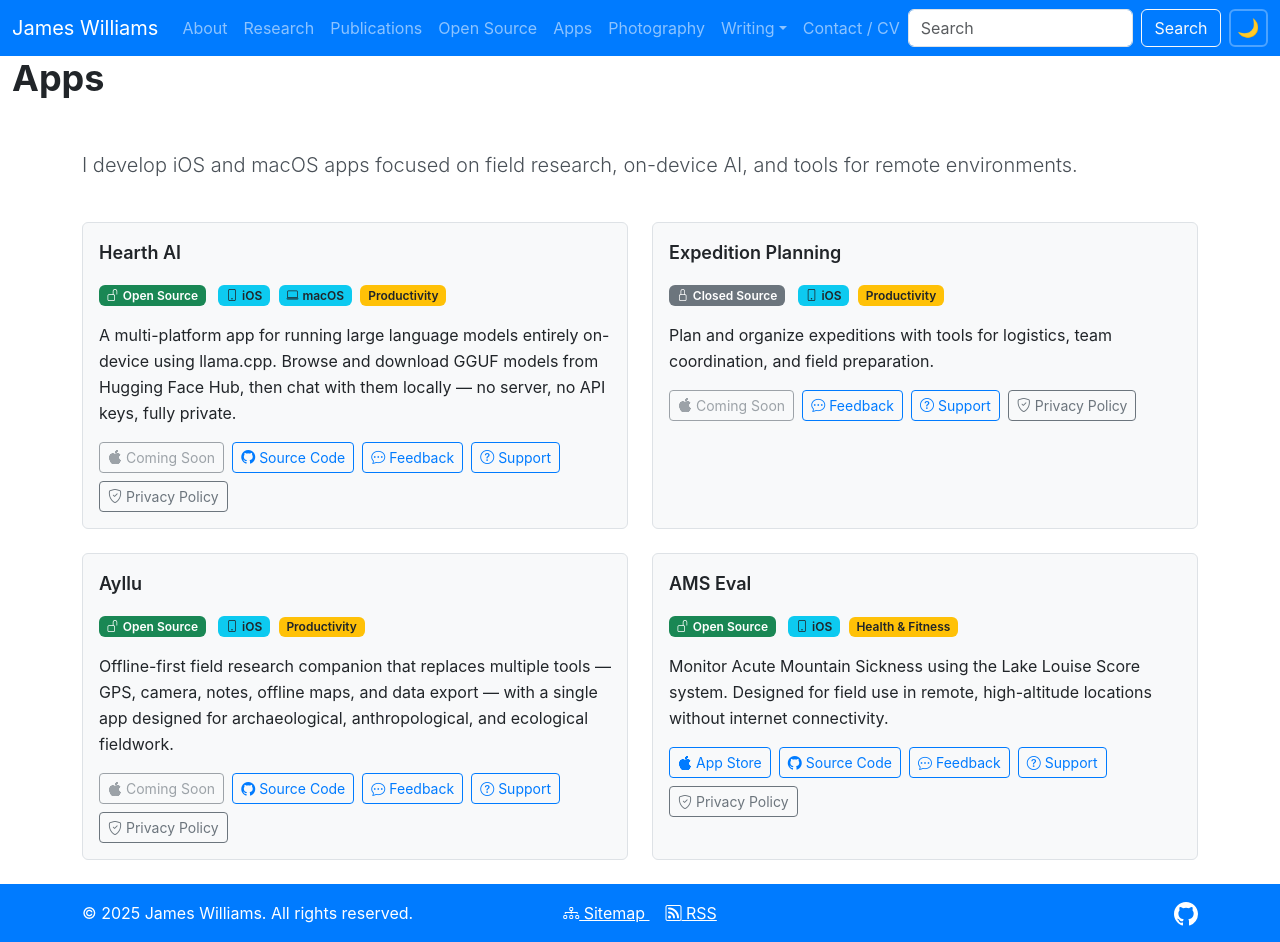
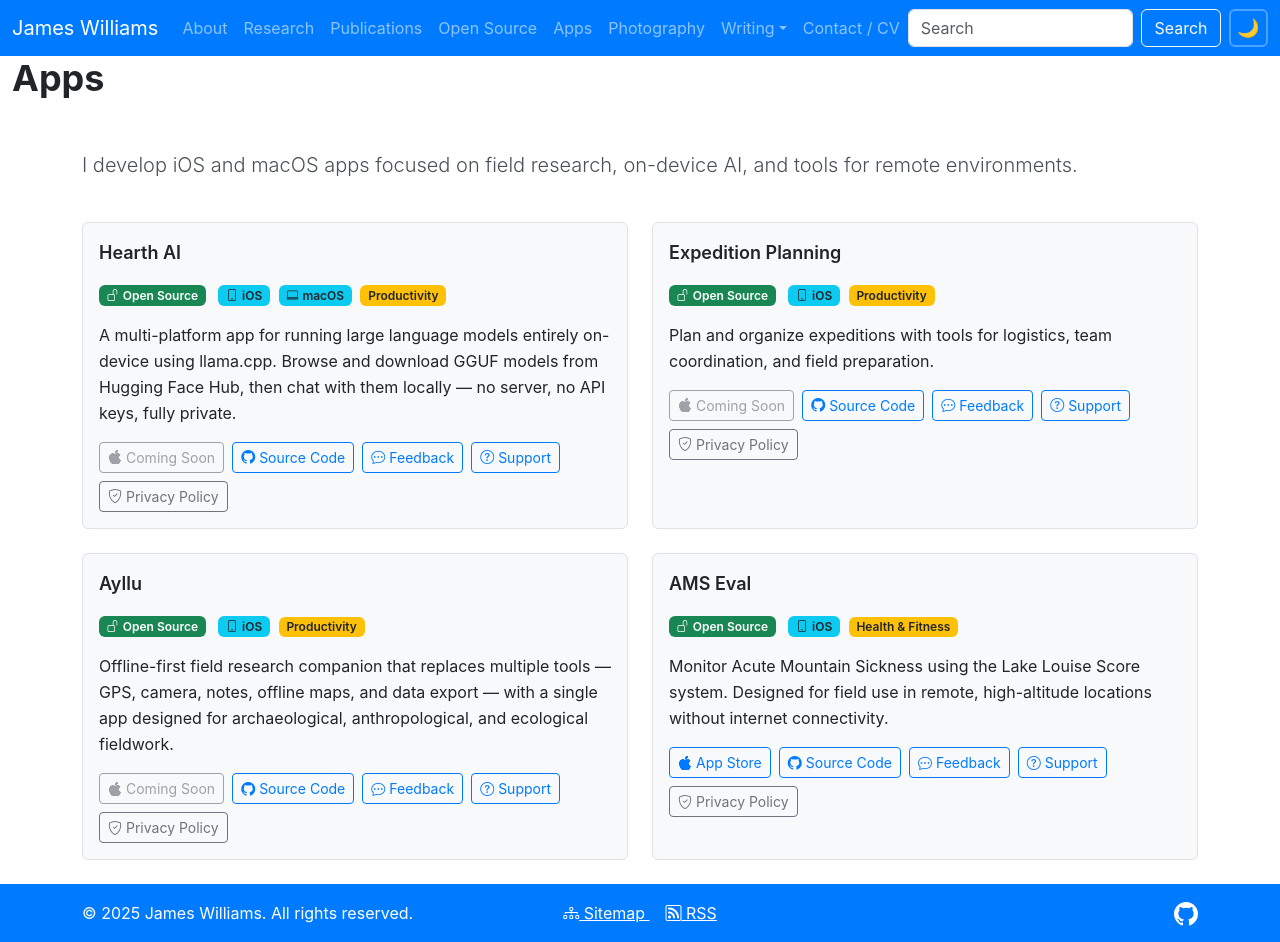
Before and after one commit to jtdub/jtdub.com, a Jekyll site: the page built from apps/index.html, in a window 1280 px wide and 942 px high. Built offline with Jekyll 4.4.1, drawn with Linux system fonts in a browser that asks for light colours; nearby versions of some CDN libraries.

Commit message:
Open source Expedition Planning app, update repo URL
Co-Authored-By: Claude Opus 4.6 (1M context) <noreply@anthropic.com>

```diff
--- a/_data/apps_data.yml
+++ b/_data/apps_data.yml
@@ -13,9 +13,10 @@
 - name: "Expedition Planning"
   slug: "expedition-planning"
   description: "Plan and organize expeditions with tools for logistics, team coordination, and field preparation."
+  repo: "https://github.com/jtdub/expedition-planning-app"
   feedback_repo: "https://github.com/jtdub/expedition-planning-app/issues"
   app_store_url: "#"
-  source: "closed"
+  source: "open"
   platforms:
     - "iOS"
   category: "Productivity"
```
